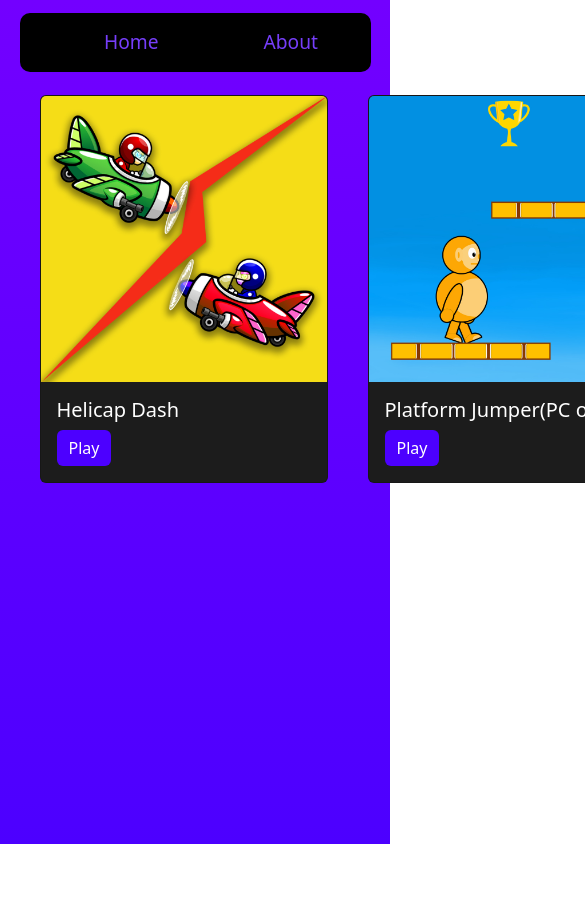
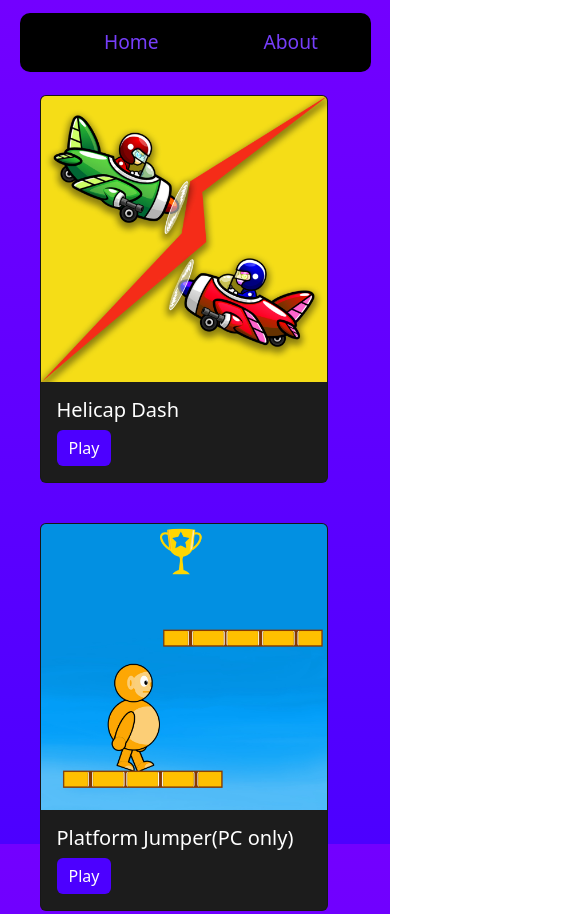
Before and after one commit to SaswatGit/phaserpub, a plain HTML site: page MyGame/index.html in a window 390 px wide. Shown: the top 914 px of the page, 585 px wide, since content can reach past the window. Before the commit the page ends 844 px from the top, so only its background shows below. Drawn offline with nearby package versions, Linux system fonts and the light colour scheme.

Commit message:
Update style.css

```diff
--- a/MyGame/style.css
+++ b/MyGame/style.css
@@ -48,13 +48,13 @@ body{
     border: none;
 }
 @media screen and (max-width: 1050px){
-    .container{
+    .game-con{
         display: grid;
         grid-template-columns: auto auto;
     }
 }
 @media screen and (max-width: 780px){
-    .container{
+    .game-con{
         display: grid;
         grid-template-columns: auto;
     }
```
